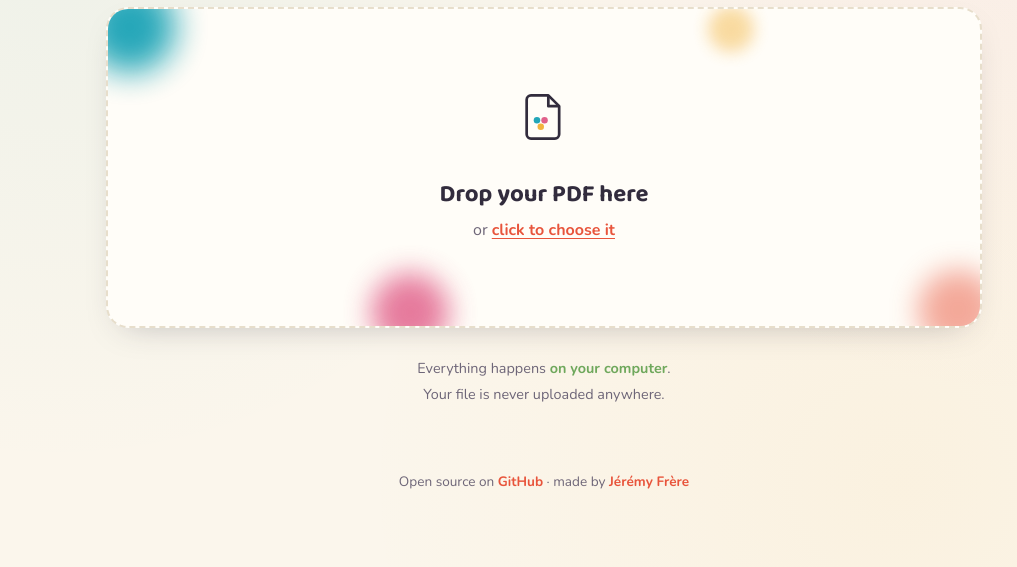
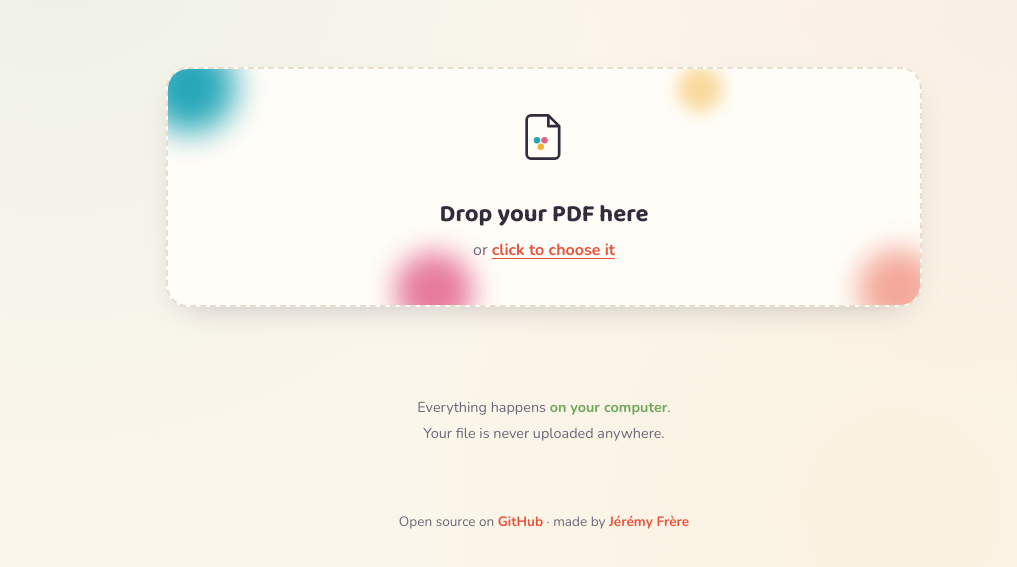
Before and after one commit to jerefrer/press-ready, a plain HTML site: page index.html in a window 1280 px wide. Shown: the part 221-788 px from the top of the page, without its empty margins (96-1113 px from the left). Drawn offline with nearby package versions, Linux system fonts and the light colour scheme; a web font is replaced by a local one.

Commit message:
style: 60px margin around drop zone, no page reflow on drop
- Add 60px margin around the drop zone
- Give the drop zone and the loading area a shared height (--stage: 440px)
  via flex layout, so dropping a PDF doesn't shift the page
- Center the loading content in that same footprint

Co-Authored-By: Claude Opus 4.8 (1M context) <noreply@anthropic.com>

```diff
--- a/assets/style.css
+++ b/assets/style.css
@@ -19,6 +19,7 @@
   --shadow:  0 12px 34px -18px rgba(50,44,61,.35);
   --radius:  22px;
   --maxw:    920px;
+  --stage:   440px;   /* hauteur commune dépôt / progression -> pas de reflow */
   font-synthesis: none;
 }
 
@@ -66,13 +67,21 @@ header { padding: 60px 0 10px; text-align: center; }
 }
 
 /* ---------- Zone de dépôt ---------- */
-main { padding: 44px 0 80px; }
+main { padding: 10px 0 60px; }
+/* Flex => les marges des enfants ne se replient pas (hauteurs prévisibles). */
+#dropSection { display: flex; flex-direction: column; min-height: var(--stage); }
 .drop {
   position: relative;
   background: var(--card);
   border: 2.5px dashed var(--line);
   border-radius: var(--radius);
-  padding: 82px 34px;
+  margin: 60px;
+  min-height: 240px;
+  display: flex;
+  flex-direction: column;
+  align-items: center;
+  justify-content: center;
+  padding: 40px 34px;
   text-align: center;
   cursor: pointer;
   transition: border-color .25s, transform .25s, background .25s;
@@ -105,7 +114,9 @@ main { padding: 44px 0 80px; }
 .privacy b { color: var(--leaf); }
 
 /* ---------- Chargement : les 4 encres qui s'étalent ---------- */
-.loading { text-align: center; padding: 60px 20px; }
+/* Même hauteur que la zone de dépôt -> le dépôt d'un PDF ne décale pas la page. */
+.loading { text-align: center; padding: 40px 20px; min-height: var(--stage);
+  display: flex; flex-direction: column; align-items: center; justify-content: center; }
 .ink-row { display: flex; gap: 18px; justify-content: center; margin-bottom: 22px; }
 .ink-drop { width: 34px; height: 34px; border-radius: 50%;
   animation: bloom 1.4s ease-in-out infinite; }
```
